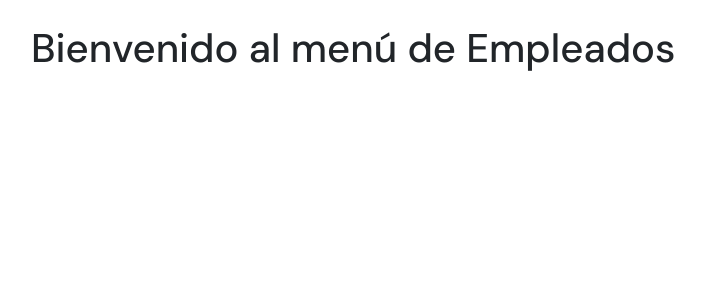
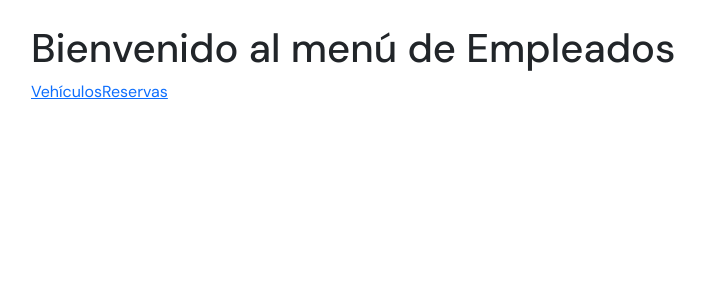
Before and after one commit to DiegoGarciaHerd/TP-Ing2, a Django app: template empleados/templates/menu_empleado.html in a window 1280 px wide. Shown: the part 90-390 px from the top of the page, without its empty margins (51-756 px from the left). Run offline with Django 5.2, Linux system fonts and the light colour scheme; the template is opened without the code that fills it, so the values that code supplies are empty.

```diff
--- a/empleados/templates/menu_empleado.html
+++ b/empleados/templates/menu_empleado.html
@@ -5,5 +5,11 @@
         <h1>Bienvenido al menú de Empleados</h1>
     </head>
 
+    <div>
+        <ul class="nav">
+            <li><a href="#">Vehículos</a></li>
+            <li><a href="#">Reservas</a></li>
+        </ul>
+    </div>
 </html>
 {%endblock%}
```
Also changed, not shown: empleados/templates/login_empleado.html (added).
